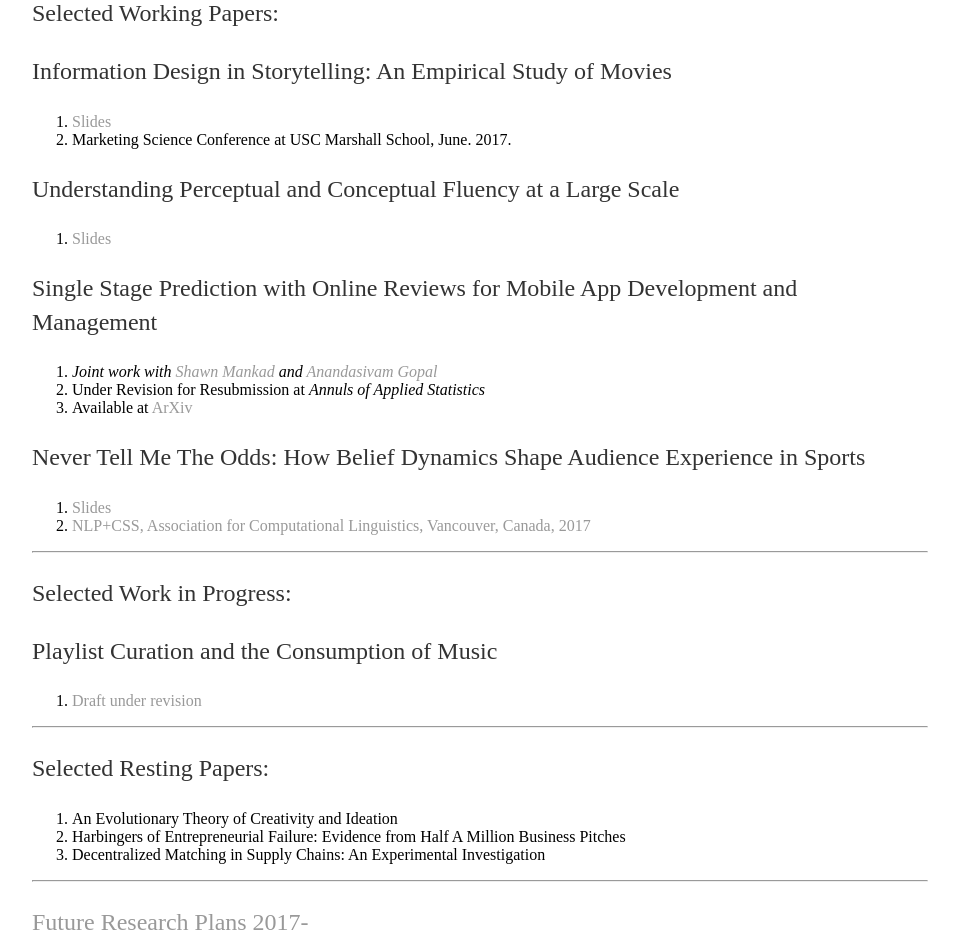
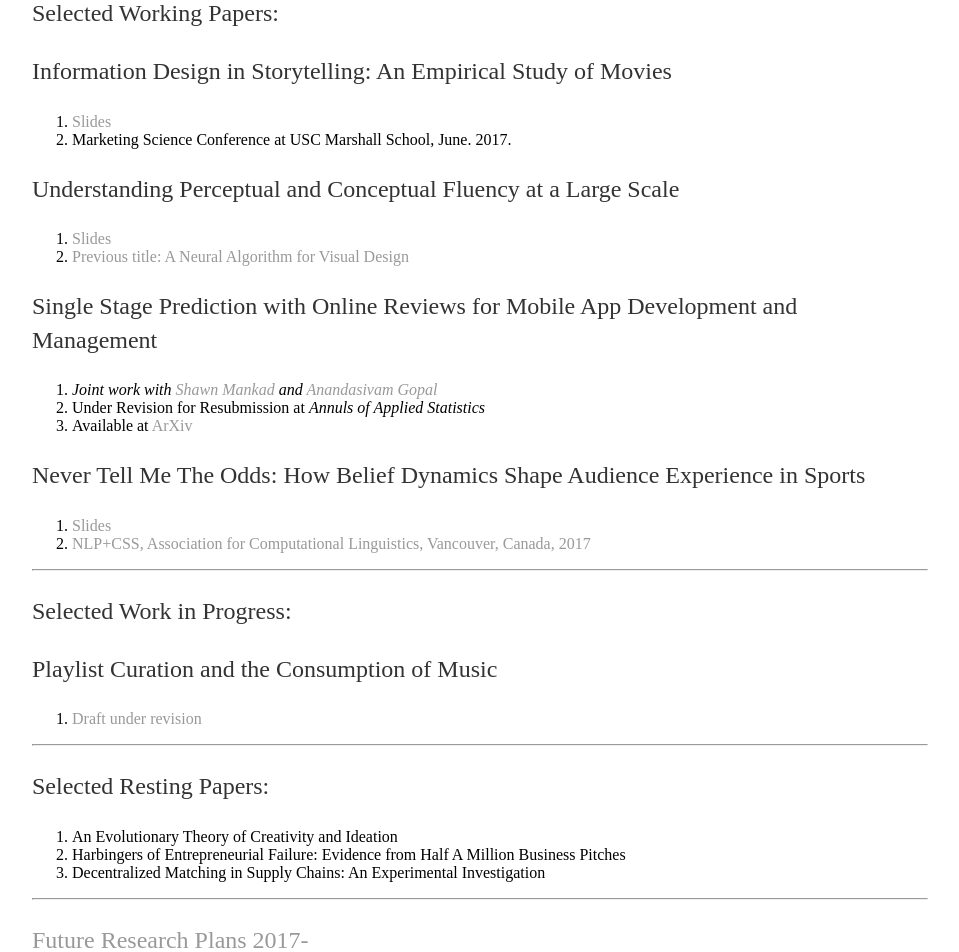
Before and after one commit to shenglih/shenglih.github.io, a Jekyll site: the page built from research/index.html, in a window 1280 px wide. Shown: the part 419-1371 px from the top of the page, without its empty margins (160-1119 px from the left). Built offline with Jekyll 4.4.1, drawn with Linux system fonts in a browser that asks for light colours.

Commit message:
Update index.html

```diff
--- a/research/index.html
+++ b/research/index.html
@@ -25,6 +25,7 @@ title: Shengli Hu, Research
 	<p>Understanding Perceptual and Conceptual Fluency at a Large Scale</p>
 	<ol>
 		<li><a href=""> Slides </a></li>
+		<li><a href=""> Previous title: A Neural Algorithm for Visual Design</a></li>
 	</ol>
 
 	<p> Single Stage Prediction with Online Reviews for Mobile App Development and Management</p>
```
